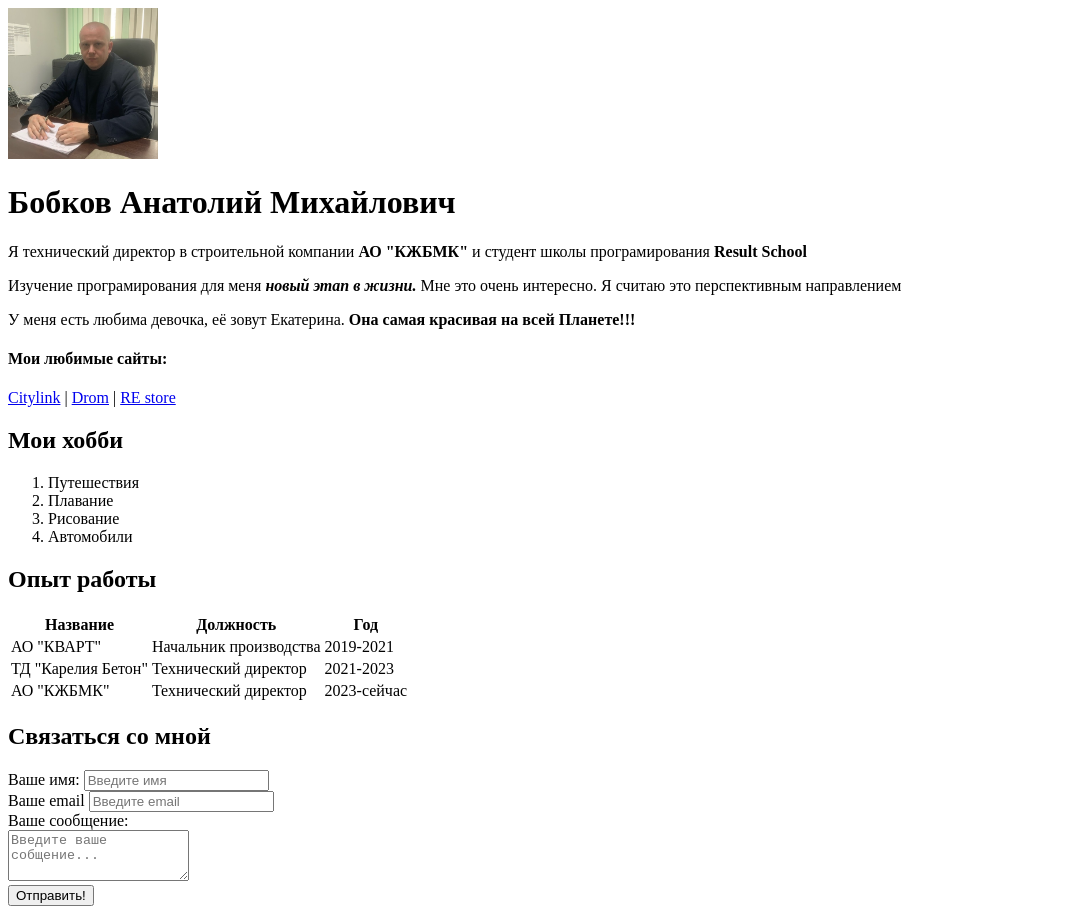
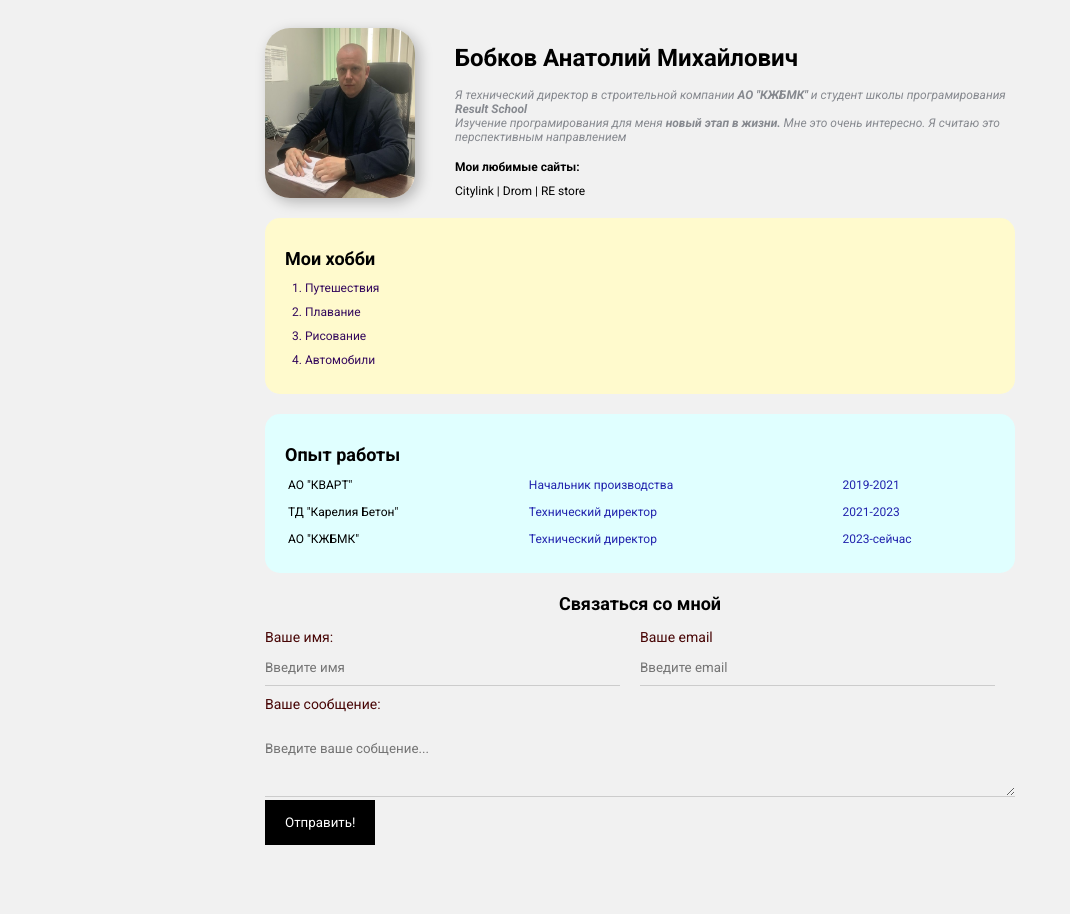
Before and after one commit to tolik606/NEW-RESUME, a plain HTML site: page index.html in a window 1280 px wide. Shown: the whole page, without its empty margins (0-1070 px from the left). After the commit the page ends 853 px from the top, so only its background shows below. Drawn offline with Linux system fonts and the light colour scheme.

Commit message:
Add styles

```diff
--- a/index.html
+++ b/index.html
@@ -5,19 +5,23 @@
     <meta name="viewport" content="width=device-width, initial-scale=1.0">
     <meta name="keywords" content="Anatolii, cv, resume">
     <meta name="description" content="Это сайт - резюме Анатолия Бобкова">
+    <link rel="stylesheet" href="styles.css">
     <title>Bobkov Anatolii resume</title>
 </head>
 <body>
 
-  <img src="avatar.jpg" width="150" alt="Анатолий Бобков">
+  <div class="conteiner">
 
+  <div class="info">
+  <img src="avatar.jpg" alt="Анатолий Бобков" class="avatar">
+
+  <div class="info-text">
     <h1>Бобков Анатолий Михайлович</h1>
 
     <p>Я технический директор в строительной компании <strong>АО "КЖБМК"</strong> и студент школы програмирования <strong>Result School</strong> </p>
 
     <p>Изучение програмирования для меня <strong><em>новый этап в жизни.</em></strong> Мне это очень интересно. Я считаю это перспективным направлением</p>
 
-    <p>У меня есть любима девочка, её зовут Екатерина.<strong> Она самая красивая на всей Планете!!!</strong></p>
 
     <h4>Мои любимые сайты:</h4>
 
@@ -26,26 +30,31 @@
     <a href="https://www.drom.ru" target="_blank">Drom</a>
     |
     <a href="https://re-store.ru" target="_blank">RE store</a>
+  </div>
+  </div>
 
+<div class="card bg-yellow">
   <h2> Мои хобби</h2>
 
-<ol>
+  <ol class="list">
     <li>Путешествия</li>
     <li>Плавание</li>
     <li>Рисование</li>
     <li>Автомобили</li>
   </ol>
+  </div>
 
+  <div class="card bg-aqua">
     <h2> Опыт работы</h2>
 
-  <table>
-    <thead>
+    <table class="table">
+      <!--<thead>
         <tr>
           <th>Название</th>
           <th>Должность</th>
           <th>Год</th>
         </tr>
-    </thead>
+      </thead>-->
       <tbody>
         <tr>
           <td>АО "КВАРТ"</td>
@@ -64,31 +73,36 @@
         </tr>
       </tbody>
     </table>
+  </div>
 
+
+
+<form action="/" class="form">
   <h2>Связаться со мной</h2>
 
-<form action="/">
-  <div>
+<div class="form-row">
+
+  <div class="form-group">
     <label for="name">Ваше имя:</label>
     <input type="text" id="name" placeholder="Введите имя">
   </div>
 
-  <div>
+  <div class="form-group">
     <label for="email">Ваше email</label>
     <input type="email" id="email" placeholder="Введите email">
 
   </div>
-
-  <div>
+</div>
+  <div class="form-group">
     <label for="message">Ваше сообщение:</label>
     <br>
    <textarea id="message" cols="20" rows="3" placeholder="Введите ваше собщение..."></textarea>
   </div>
 
-  <input type="submit" value="Отправить!">
+  <input class="btn" type="submit" value="Отправить!">
 
 
 </form>
-
+</div>
   </body>
 </html>
--- /dev/null
+++ b/styles.css
@@ -0,0 +1,172 @@
+@import url('https://fonts.googleapis.com/css2?family=Roboto:ital,wght@0,100..900;1,100..900&display=swap');
+
+
+body {
+    font-family: 'Roboto', sans-serif;
+    font-size: 12px;
+    font-weight: normal;
+    background: #f1f1f1;
+    color: 0f141e;
+}
+
+a {
+    color: #000;
+    text-decoration: none;
+}
+
+a:hover {
+    text-decoration: underline;
+}
+
+a:active {
+    color: blue;
+}
+
+a:visited {
+    color: grey;
+}
+
+.conteiner {
+    max-width: 750px;
+    margin: auto;
+    padding-top: 20px;
+}
+
+.avatar {
+    width: 150px;
+    border-radius: 25px;
+    box-shadow: 4px 4px 14px rgba(0, 0, 0, .25);
+}
+
+.info {
+    margin-bottom: 20px;
+      display: flex;
+}
+
+.info-text {
+    margin-left: 40px;
+}
+
+.info-text p {
+    font-style: italic;
+    font-weight: normal;
+    color: #86898f;
+    margin: 0;
+}
+
+.info-text h4 {
+    margin-bottom: 10px;
+}
+
+@media (max-width:650px) {
+    .info {
+        display: block;
+        text-align: center;
+    }
+}
+
+.card {
+    border-radius: 15px;
+    padding: 15px 20px;
+    margin-bottom: 20PX;
+  }
+
+  .card h2 {
+    margin-bottom: 10px
+  }
+
+.bg-yellow {
+    background: #FFFACD;
+}
+
+.bg-aqua {
+    background: #E0FFFF;
+}
+
+.btn {
+    background: #000;
+    padding: 15px 20px;
+    color: #fff;
+    border: none;
+    font-family: inherit;
+    cursor: pointer;
+}
+
+.btn:hover {
+    opacity: 0.8;
+}
+
+.list {
+    padding: 0 20px;
+}
+
+.list li {
+    color: rgb(52, 9, 93);
+    margin-bottom: 10px;
+}
+
+.table {
+    width: 100%;
+
+}
+
+.table td {
+    padding-bottom: 10px;
+}
+
+.table td:nth-child(2),
+.table td:nth-child(3) {
+    color: #2224ae;
+}
+
+.form h2 {
+    text-align: center;
+}
+
+.form-row {
+margin-bottom: 10px;
+display: flex;
+}
+
+
+.form-row .form-group {
+margin-right: 20px;
+width: 50%;
+/*display: inline-block;*/
+/*width: calc(50%-20px);*/
+}
+
+.form-row .form-group: :last-child{
+    margin-right: 0;
+}
+
+@media (max-width: 650px) {
+    .form-row {
+    display: block;
+    }
+    .form-row .form-group {
+        width: 100%;
+        margin-right: 0;
+        margin-bottom: 10px;
+    }
+}
+
+.form-group label{
+    display: block;
+    font-size: 14px;
+    color: rgb(72, 6, 6)
+
+}
+
+.form-group input,
+.form-group textarea {
+    width: 100%;
+    box-sizing: border-box;
+    border: none;
+    background: transparent;
+    border-bottom: 1px solid #ccc;
+    color: #000;
+    padding: 15px 0 10px;
+    outline: none;
+    font-family: inherit;
+}
```
Lines whose indentation alone changed are shown as unchanged.
